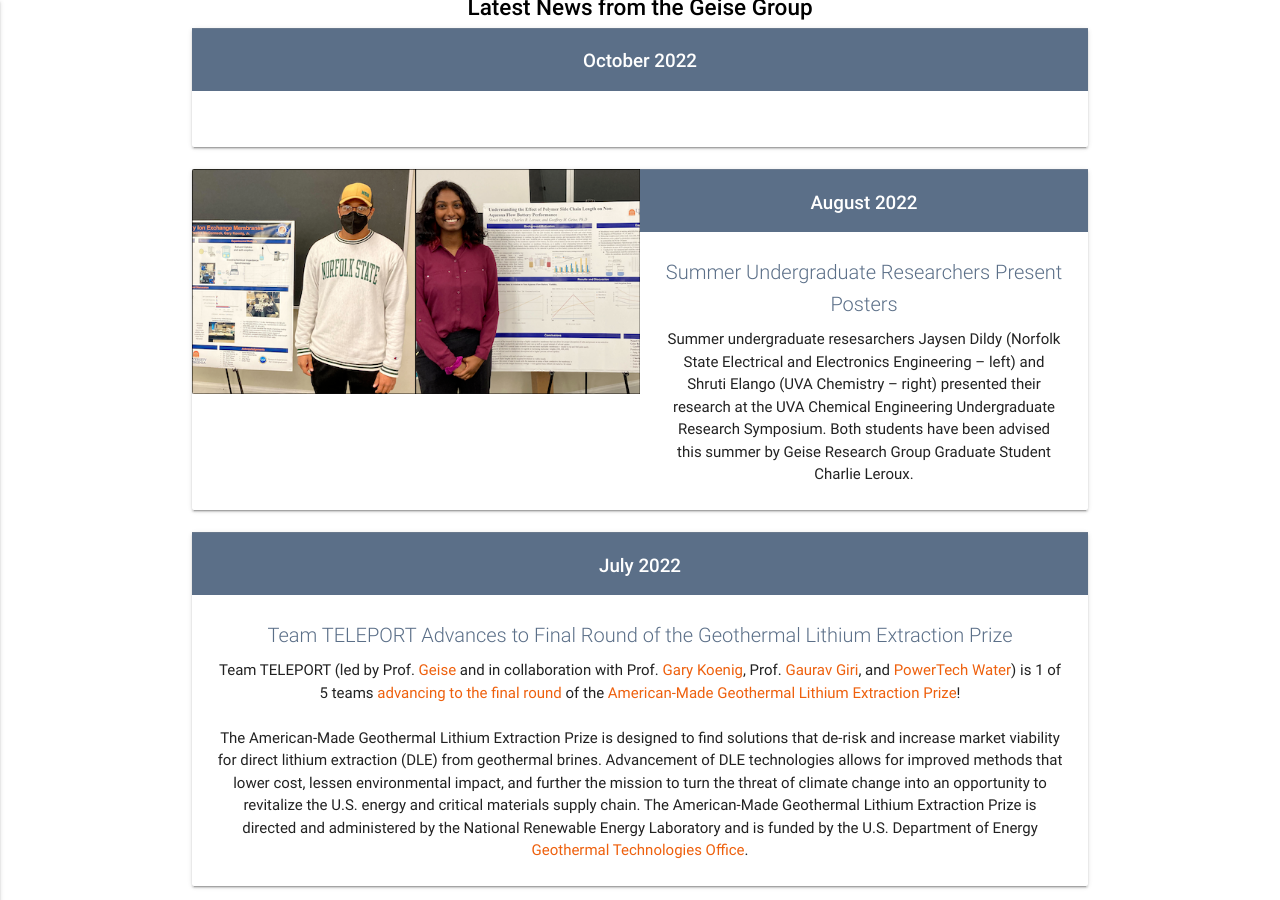
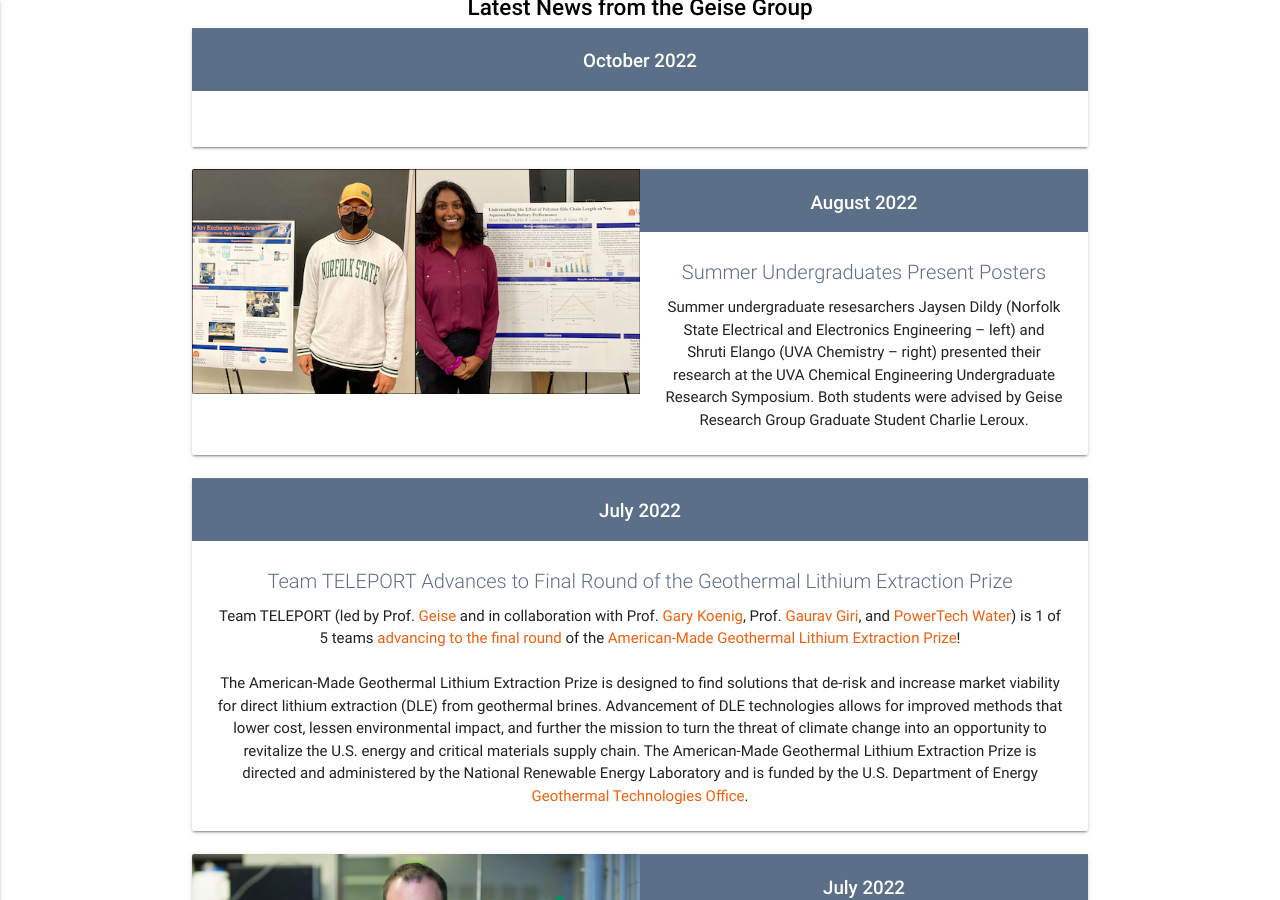
Before and after one commit to geisegroup/geisegroup.github.io, a Jekyll site: the page built from index.md, in a window 1280 px wide and 900 px high, scrolled down 2327 px. Built offline with Jekyll 4.4.1, drawn with Linux system fonts in a browser that asks for light colours; nearby versions of some CDN libraries.

Commit message:
Update 22_reu.html

```diff
--- a/_newsItems/22_reu.html
+++ b/_newsItems/22_reu.html
@@ -1,7 +1,7 @@
 ---
 date: 2022-8-3
 year: 2022
-title: Summer Undergraduate Researchers Present Posters
-text: Summer undergraduate resesarchers Jaysen Dildy (Norfolk State Electrical and Electronics Engineering &#8211 left) and Shruti Elango (UVA Chemistry &#8211 right) presented their research at the UVA Chemical Engineering Undergraduate Research Symposium. Both students have been advised this summer by Geise Research Group Graduate Student Charlie Leroux.
+title: Summer Undergraduates Present Posters
+text: Summer undergraduate resesarchers Jaysen Dildy (Norfolk State Electrical and Electronics Engineering &#8211 left) and Shruti Elango (UVA Chemistry &#8211 right) presented their research at the UVA Chemical Engineering Undergraduate Research Symposium. Both students were advised by Geise Research Group Graduate Student Charlie Leroux.
 image: reu2022.png
 ---
```
